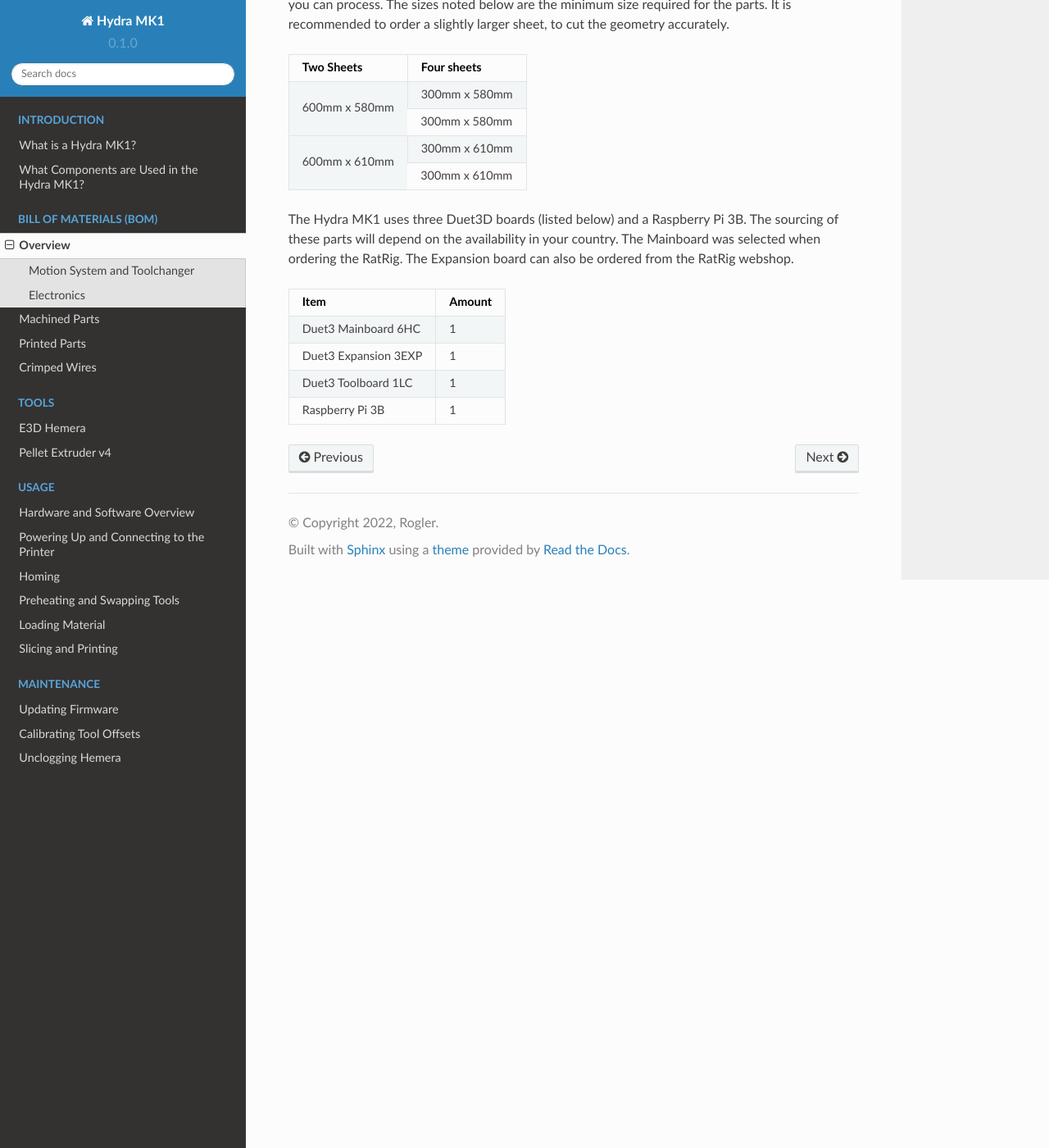
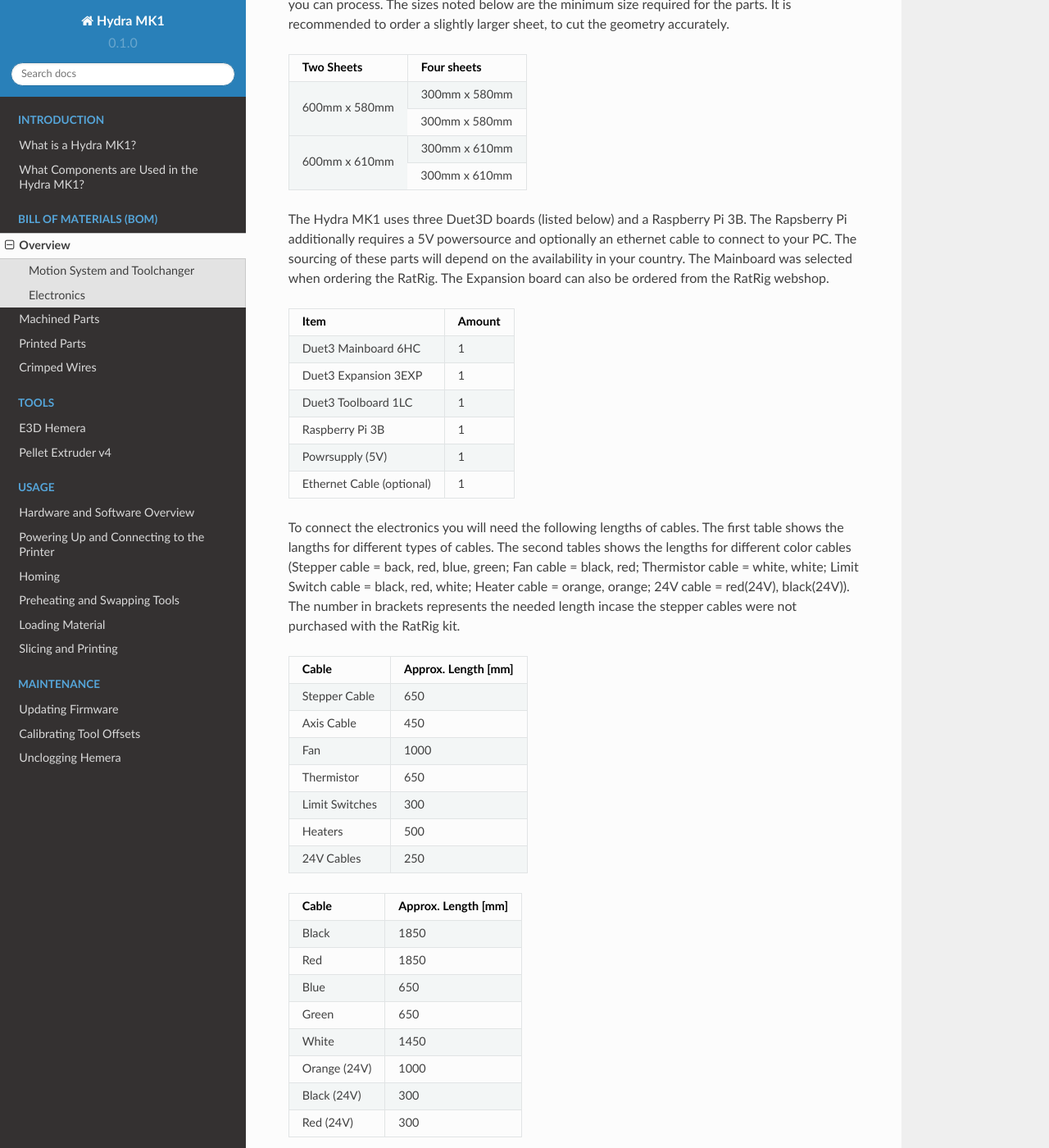
Before and after one commit to srl-ethz/hydra-documentation, a Sphinx documentation site: the page built from docs/source/bom/overview.rst, in a window 1280 px wide and 1400 px high, scrolled down 1369 px. Shown: the whole window at 82% size. Built offline with Sphinx 7.4.7 and the Read the Docs theme 2.0.0, drawn with Linux system fonts in a browser that asks for light colours; pages that are not in the unit, such as notebooks, are missing from menus; some of the changed text lies outside the part shown.

Commit message:
Update overview.rst

```diff
--- a/docs/source/bom/overview.rst
+++ b/docs/source/bom/overview.rst
@@ -59,13 +59,53 @@
 |                        | 300mm x 610mm       |
 +------------------------+---------------------+
 
-The Hydra MK1 uses three Duet3D boards (listed below) and a Raspberry Pi 3B. The sourcing of these parts will depend on the availability in your country. The Mainboard was selected when ordering the RatRig. The Expansion board can also be ordered from the RatRig webshop.
+The Hydra MK1 uses three Duet3D boards (listed below) and a Raspberry Pi 3B. The Rapsberry Pi additionally requires a 5V powersource and optionally an ethernet cable to connect to your PC. The sourcing of these parts will depend on the availability in your country. The Mainboard was selected when ordering the RatRig. The Expansion board can also be ordered from the RatRig webshop.
+
+=========================== =========
+Item                         Amount
+=========================== =========
+Duet3 Mainboard 6HC         1
+Duet3 Expansion 3EXP	      1
+Duet3 Toolboard	1LC         1
+Raspberry Pi 3B             1
+Powrsupply (5V)             1
+Ethernet Cable (optional)   1
+=========================== =========
+
+To connect the electronics you will need the following lengths of cables. The first table shows the langths for different types of cables. The second tables shows the lengths for different color cables (Stepper cable = back, red, blue, green; Fan cable = black, red; Thermistor cable = white, white; Limit Switch cable = black, red, white; Heater cable = orange, orange; 24V cable = red(24V), black(24V)). The number in brackets represents the needed length incase the stepper cables were not purchased with the RatRig kit.
+
+
+========================= ====================
+Cable                     Approx. Length [mm]
+========================= ====================
+Stepper Cable	            650
+Axis Cable	              450
+Fan	                      1000
+Thermistor	              650
+Limit Switches	          300
+Heaters	                  500
+24V Cables	              250
+========================= ====================
+
+=============== =====================
+Cable            Approx. Length [mm]
+=============== =====================
+Black            1850
+Red              1850
+Blue             650
+Green            650
+White            1450
+Orange (24V)     1000
+Black (24V)      300
+Red (24V)        300
+=============== =====================
+
+To secure the cables to the PMMA plate you will need several zipties. To secure the different boards, we recommend using M3 8mm standoffs, as these can be used for the toolchanger assembly.
+
 
 ========================= =========
 Item                       Amount
 ========================= =========
-Duet3 Mainboard 6HC       1
-Duet3 Expansion 3EXP	    1
-Duet3 Toolboard	1LC       1
-Raspberry Pi 3B           1
+Cableties                  200
+PCB standoffs M3 (8mm)	   20
 ========================= =========
```
